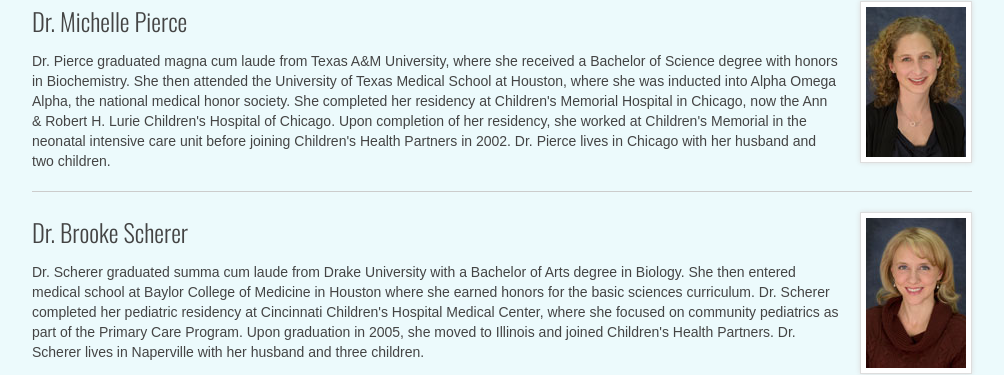
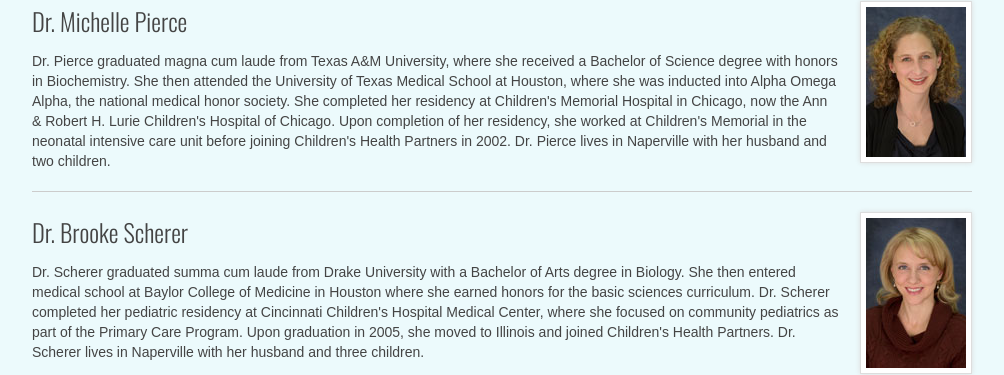
Before and after one commit to chpweb/web, a Jekyll site: the page built from doctors.html, in a window 1280 px wide. Shown: the part 754-1129 px from the top of the page, without its empty margins (138-1142 px from the left). Built offline with Jekyll 4.4.1, drawn with Linux system fonts in a browser that asks for light colours; some web fonts are replaced; comment, search, counter and statistics services are not loaded.

Commit message:
Update doctors.html

```diff
--- a/doctors.html
+++ b/doctors.html
@@ -25,7 +25,7 @@ published: true
 
 					<img src="/img/mp-cropped.jpg" class="profile-photo">
 					<h3>Dr. Michelle Pierce</h3>
-					<p>Dr. Pierce graduated magna cum laude from Texas A&M University, where she received a Bachelor of Science degree with honors in Biochemistry. She then attended the University of Texas Medical School at Houston, where she was inducted into Alpha Omega Alpha, the national medical honor society. She completed her residency at Children's Memorial Hospital in Chicago, now the Ann & Robert H. Lurie Children's Hospital of Chicago. Upon completion of her residency, she worked at Children's Memorial in the neonatal intensive care unit before joining Children's Health Partners in 2002. Dr. Pierce lives in Chicago with her husband and two children.</p>
+					<p>Dr. Pierce graduated magna cum laude from Texas A&M University, where she received a Bachelor of Science degree with honors in Biochemistry. She then attended the University of Texas Medical School at Houston, where she was inducted into Alpha Omega Alpha, the national medical honor society. She completed her residency at Children's Memorial Hospital in Chicago, now the Ann & Robert H. Lurie Children's Hospital of Chicago. Upon completion of her residency, she worked at Children's Memorial in the neonatal intensive care unit before joining Children's Health Partners in 2002. Dr. Pierce lives in Naperville with her husband and two children.</p>
 					<hr />
 
 					<img src="/img/bds-cropped.jpg" class="profile-photo">
```
